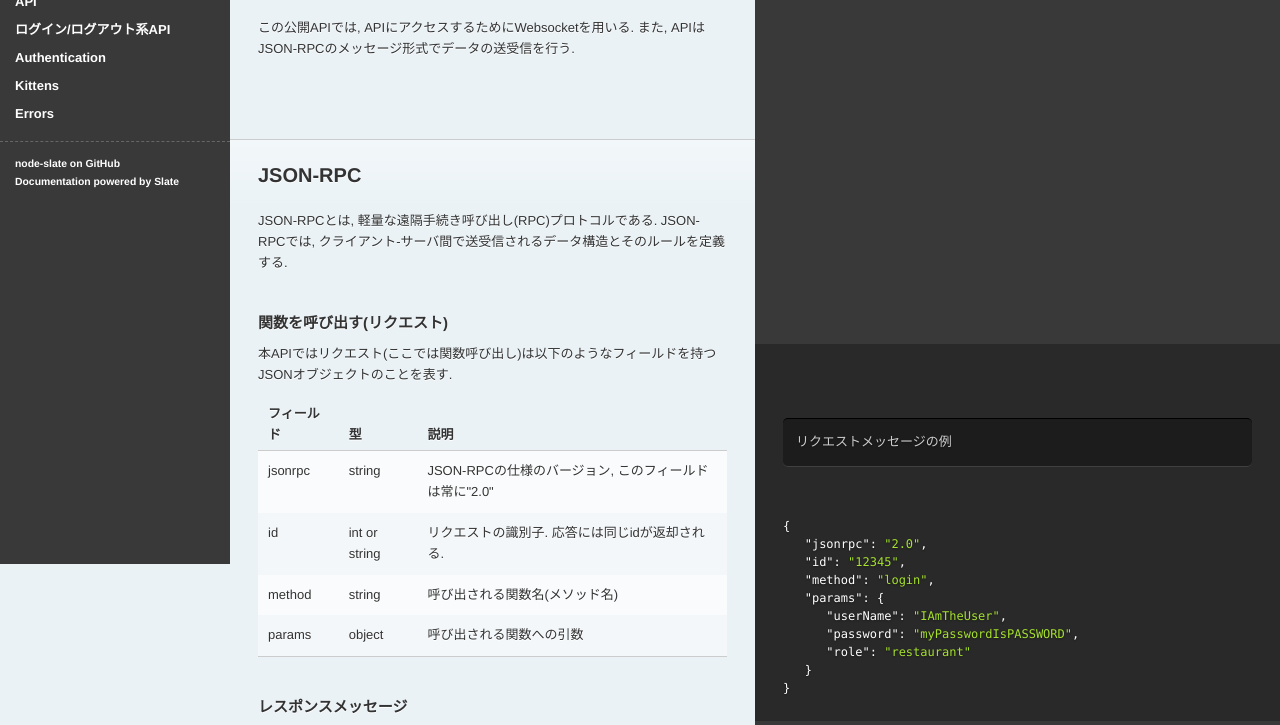
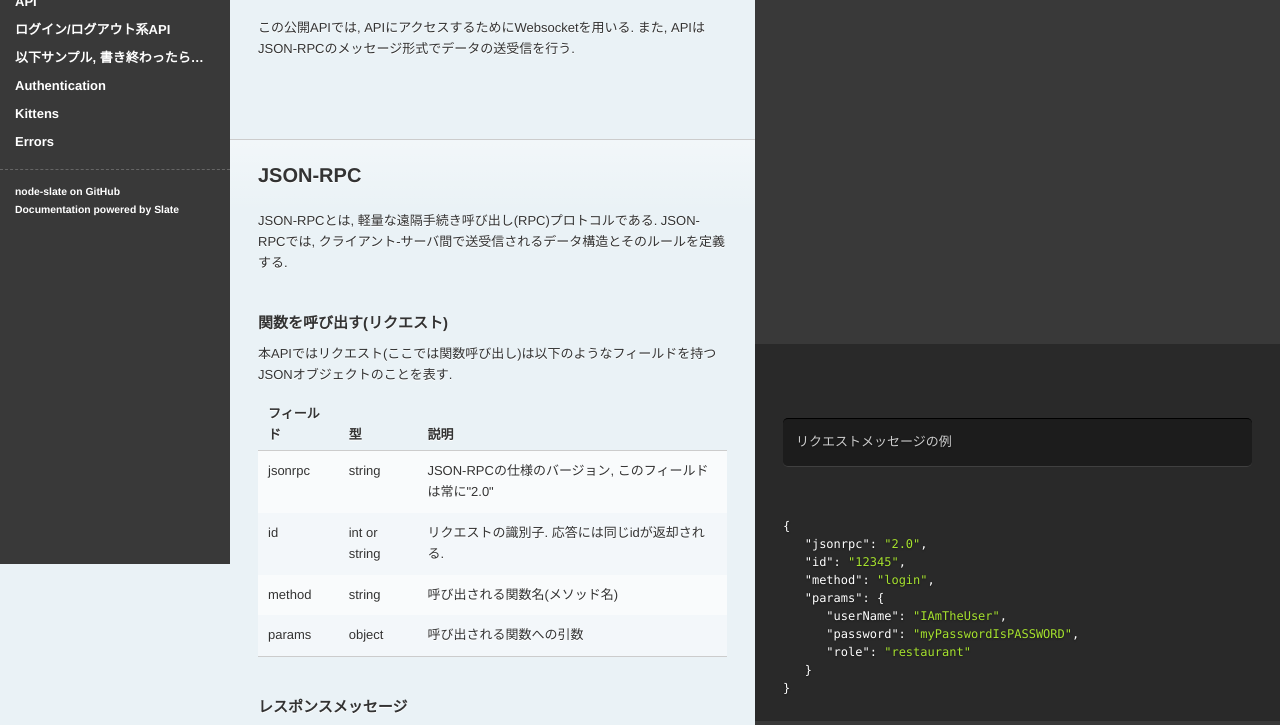
Before and after one commit to Nikkei225Futures/seG5-publicAPI, a plain HTML site: page docs/index.html in a window 1280 px wide. Shown: the part 236-961 px from the top of the page. Drawn offline with Linux system fonts and the light colour scheme.

Commit message:
fix typo

```diff
--- a/docs/index.html
+++ b/docs/index.html
@@ -377,7 +377,7 @@
                   </tr>
                </tbody>
             </table>
-            <p>#以下サンプル, 書き終わったら消します</p>
+            <h1 id="以下サンプル-書き終わったら消します">以下サンプル, 書き終わったら消します</h1>
             <h1 id="authentication">Authentication</h1>
             <blockquote>
                <p>To authorize, use this code:</p>
```
Also changed, not shown: node-slate/docs/index.html (+1 -1 lines), node-slate/source/includes/main.md (+1 -1 lines).
